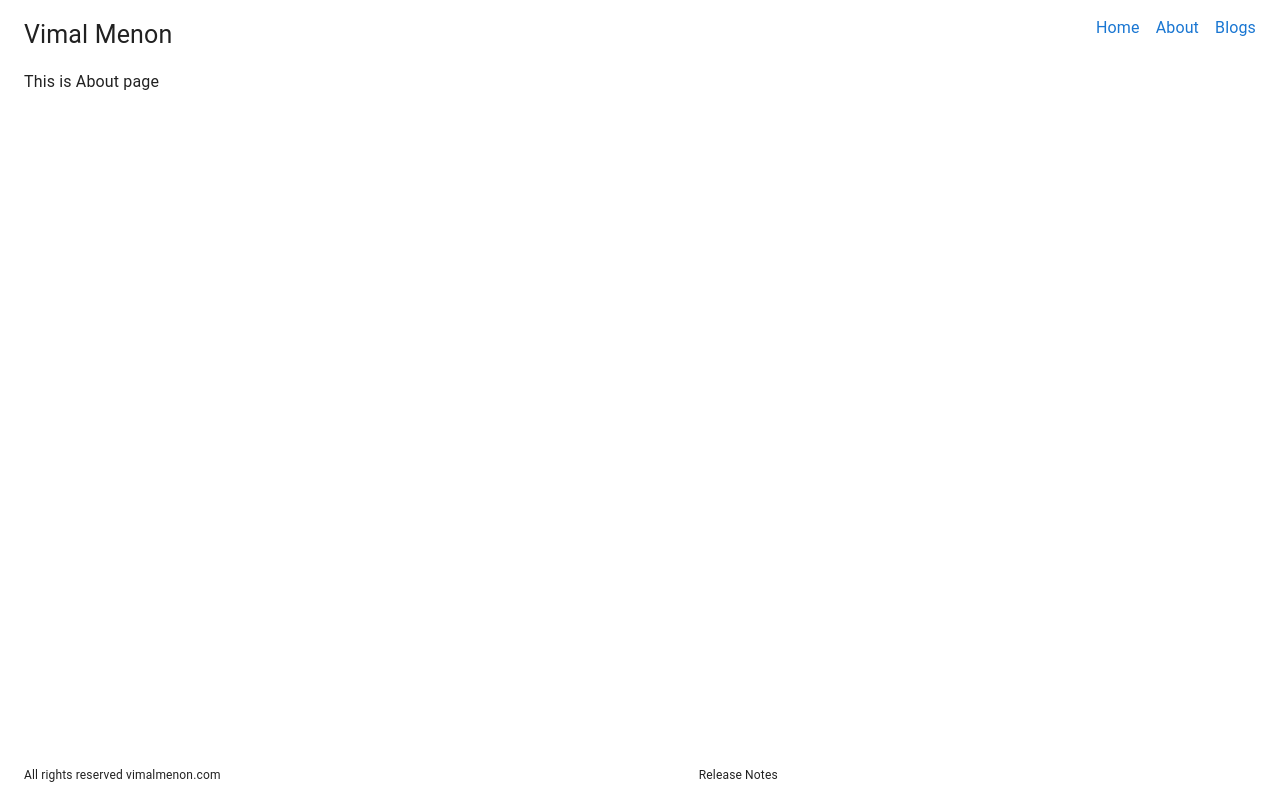
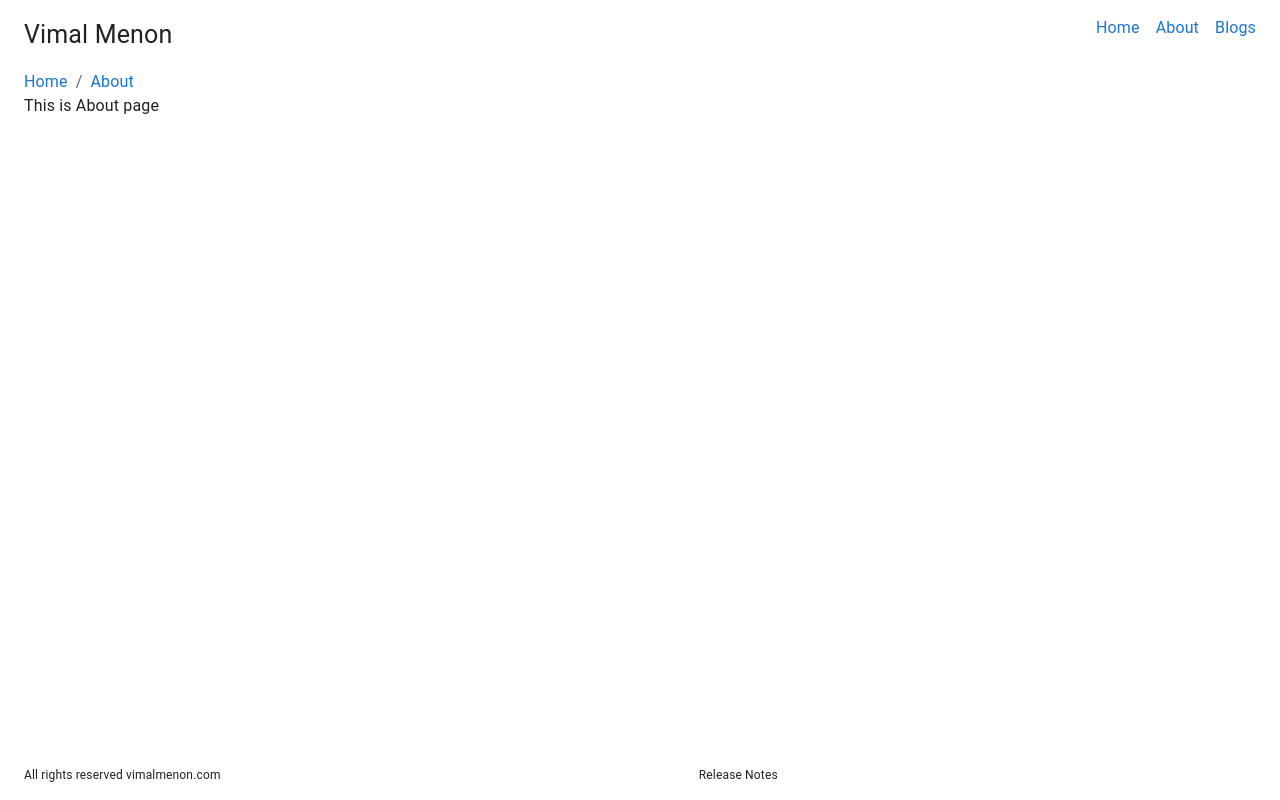
Before and after one commit to vimalmenon/vimalmenon.github.io, a Next.js app: page /about in a window 1280 px wide. Built offline with nearby package versions, Linux system fonts and the light colour scheme; what @mui/material-nextjs would draw is missing.

Commit message:
updated Page

```diff
--- a/src/app/about/page.tsx
+++ b/src/app/about/page.tsx
@@ -1,5 +1,7 @@
 import type { Metadata } from 'next';
 import Box from '@mui/material/Box';
+import { Breadcrumbs } from '@common';
+import { Navigation } from '@data';
 
 export const metadata: Metadata = {
   title: 'About | Vimal Menon',
@@ -9,6 +11,7 @@ export const metadata: Metadata = {
 const Page: React.FC = () => {
   return (
     <Box component="main">
+      <Breadcrumbs navigation={Navigation.About} />
       <div>This is About page</div>
     </Box>
   );
```
